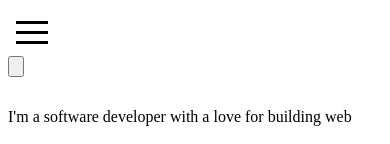
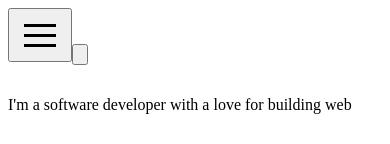
Before and after one commit to caridadrivera/portfolio_nextjs, a Next.js app: page /about in a window 390 px wide. Shown: the top 144 px of the page. Built offline with nearby package versions, Linux system fonts and the light colour scheme; a web font is replaced by a local one.

Commit message:
hamburger menu working

```diff
--- a/components/NavBar.js
+++ b/components/NavBar.js
@@ -41,8 +41,10 @@ export default function NavBar() {
   return (
     <div className="max-w-6xl  mx-auto px-4 py-10 md:py-20">
       <div className="flex  md:flex-row sm:flex-row justify-between items-center">
-        {!isMobile && router.asPath !== "/" &&
-          <div className="flex flex-col">
+
+        {!isMobile  &&
+           <nav className="space-x-8 hidden md:block">
+              {router.asPath !== "/" &&
                  <Link href="/">
                     <h1 className="font-semibold text-xl  dark:text-gray-100">
                       {userData.name}
@@ -51,10 +53,8 @@ export default function NavBar() {
                       {userData.designation}
                      </p>
                   </Link>
-          </div> }
+                }
 
-        {!isMobile  &&
-            <div className="space-x-8 hidden md:block">
               <Link
                 href="/about"
                 className={`text-lg  ${
@@ -131,10 +131,28 @@ export default function NavBar() {
                       </svg>
                     )}
                   </Link>
-                </div>
+                </nav>
             }
 
-        {isMobile && <Hamburger open={open} setOpen={setOpen} />}
+        {isMobile && <button className="flex lg:hidden" onClick={()=> setOpen(!open)}>
+           <Hamburger />
+           {open  && <ul className="flex flex-col">
+         <Link href="/">
+            Home
+         </Link>
+          <Link href="/about">
+            About
+          </Link>
+          <Link href="/projects">
+            Projects
+          </Link>
+          <Link href="/experience">
+             Experience
+           </Link>
+           </ul>}
+        </button>}
+
+
 
 
           <button
```
Lines whose indentation alone changed are shown as unchanged.
